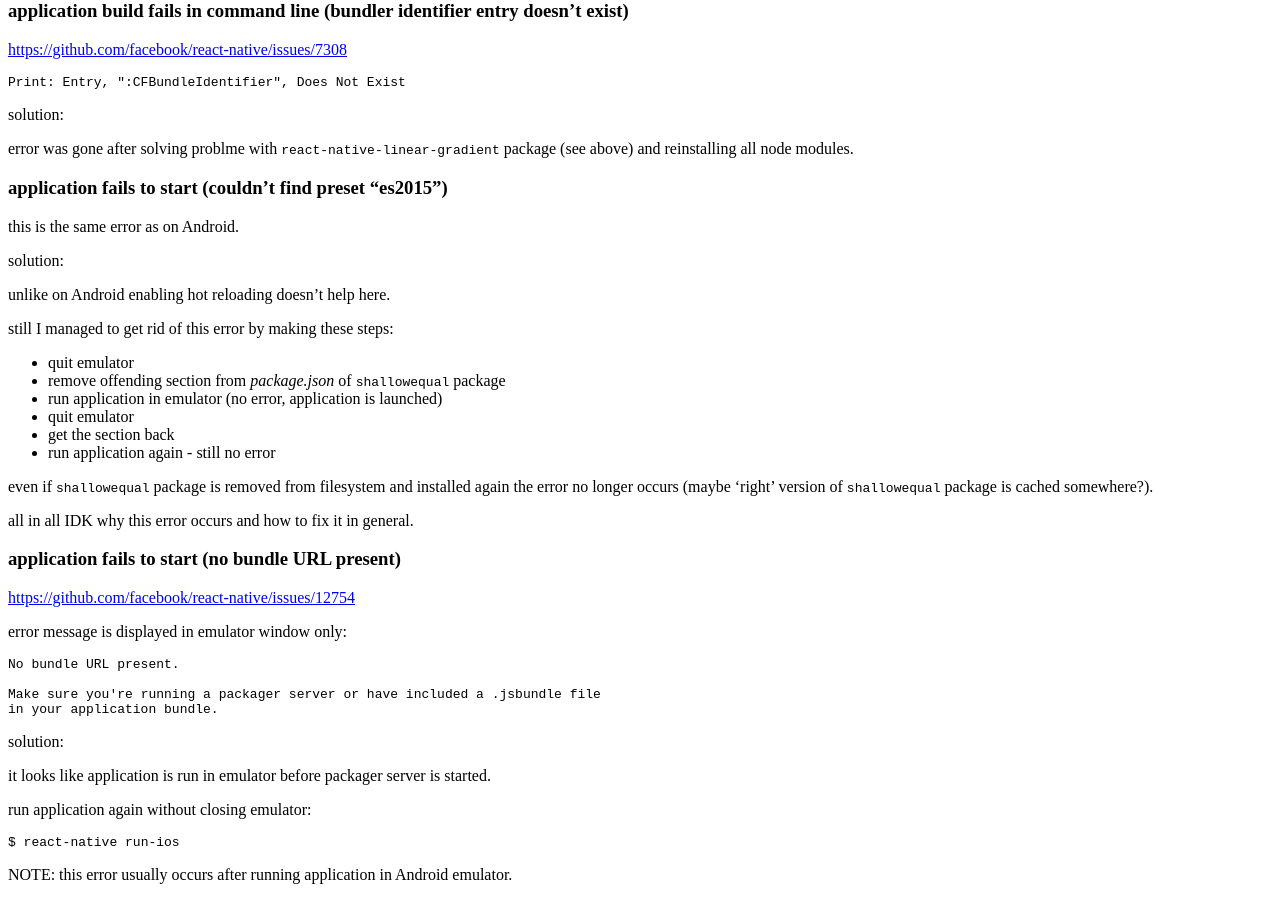
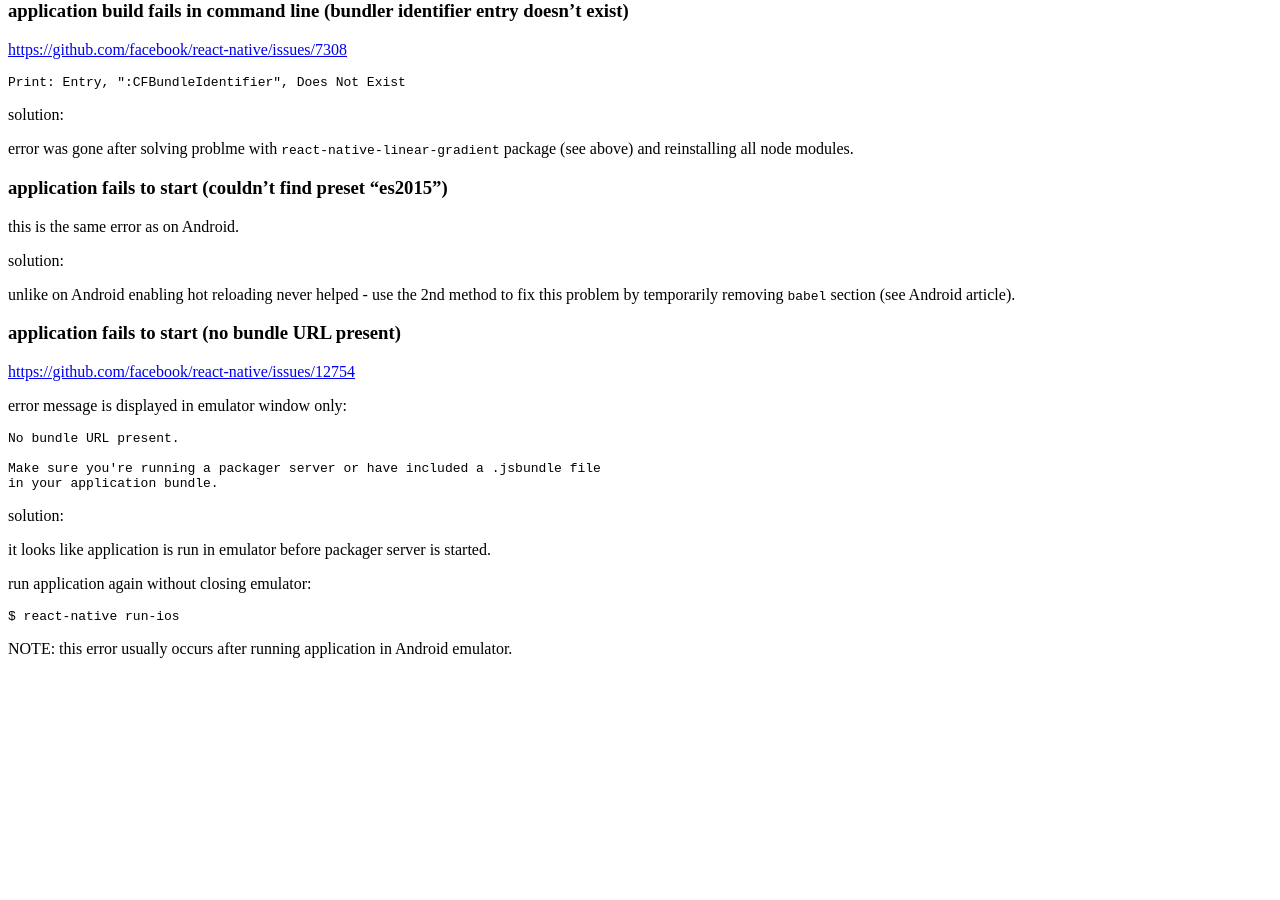
Before and after one commit to tap349/tap349.github.io, a Jekyll site: the page built from _posts/2017-05-25-react-native-ios.md, in a window 1280 px wide and 900 px high, scrolled down 3048 px. Built offline with Jekyll 4.4.1, drawn with Linux system fonts in a browser that asks for light colours; after the commit the page ends 3722 px from its top, so only the background shows below that.

Commit message:
update 2017-06-02_16:13:33

```diff
--- a/_posts/2017-05-25-react-native-ios.md
+++ b/_posts/2017-05-25-react-native-ios.md
@@ -199,22 +199,8 @@
 
 solution:
 
-unlike on Android enabling hot reloading doesn't help here.
-
-still I managed to get rid of this error by making these steps:
-
-- quit emulator
-- remove offending section from _package.json_ of `shallowequal` package
-- run application in emulator (no error, application is launched)
-- quit emulator
-- get the section back
-- run application again - still no error
-
-even if `shallowequal` package is removed from filesystem and installed again
-the error no longer occurs (maybe 'right' version of `shallowequal` package is
-cached somewhere?).
-
-all in all IDK why this error occurs and how to fix it in general.
+unlike on Android enabling hot reloading never helped - use the 2nd method to
+fix this problem by temporarily removing `babel` section (see Android article).
 
 ### application fails to start (no bundle URL present)
 
```
Also changed, not shown: _posts/2017-05-24-react-native-android.md (+16 -0 lines).
